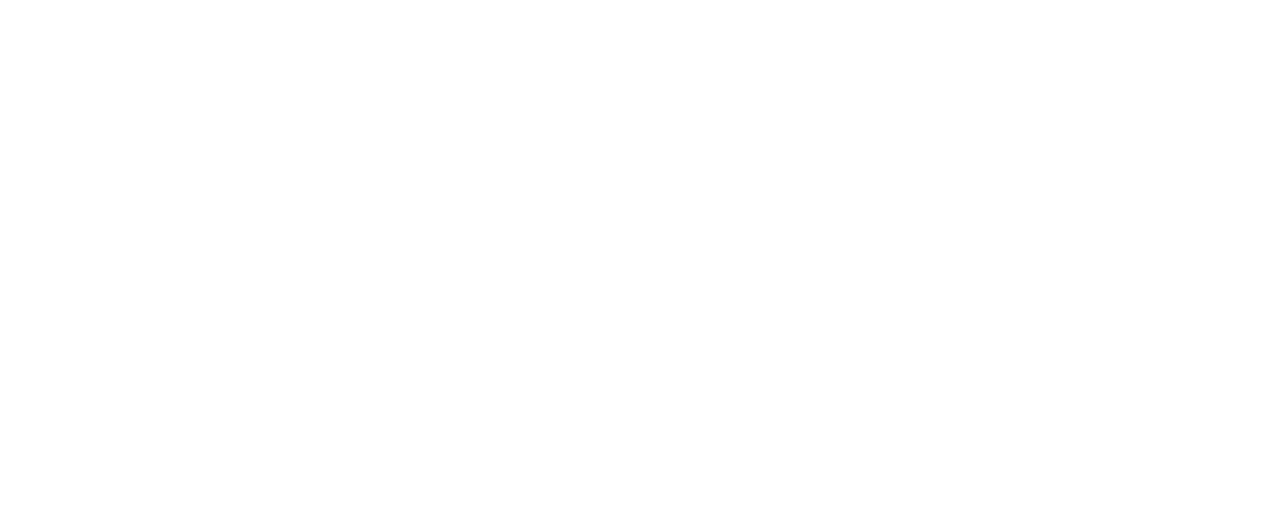
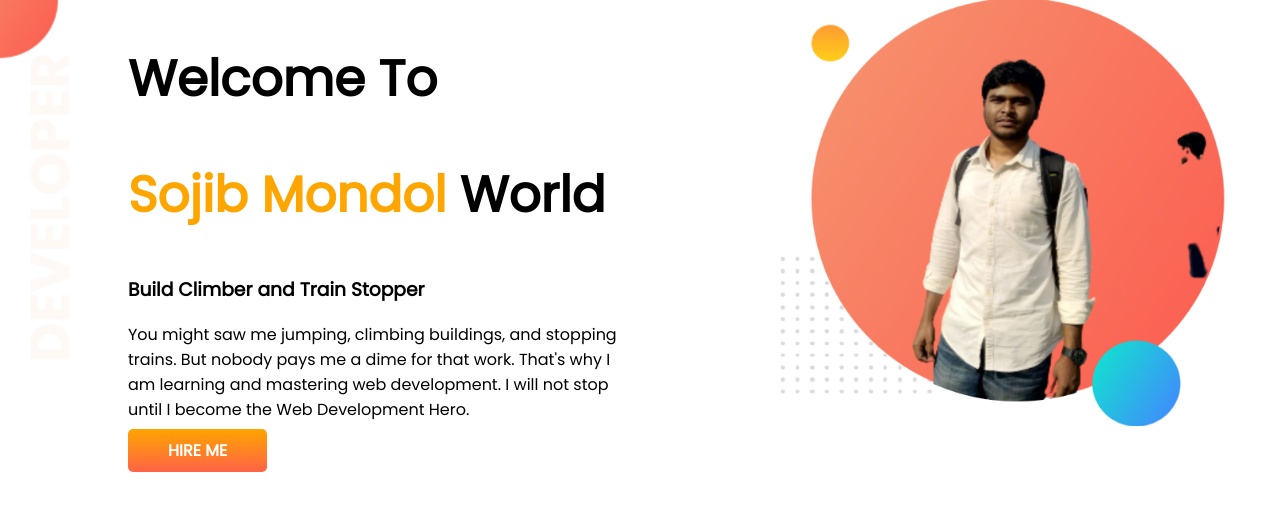
Before and after one commit to sojib-mondol/developer-porfolio, a plain HTML site: page index.html in a window 1280 px wide. Drawn offline with Linux system fonts and the light colour scheme.

Commit message:
top banner added

```diff
--- a/index.html
+++ b/index.html
@@ -5,9 +5,31 @@
     <meta http-equiv="X-UA-Compatible" content="IE=edge">
     <meta name="viewport" content="width=device-width, initial-scale=1.0">
     <title>Sojib Portfolio</title>
+    <link rel="preconnect" href="https://fonts.googleapis.com">
+    <link rel="preconnect" href="https://fonts.gstatic.com" crossorigin>
+    <link href="https://fonts.googleapis.com/css2?family=Poppins&display=swap" rel="stylesheet">
     <link rel="stylesheet" href="style.css">
 </head>
 <body>
+    <section class="top-banner">
+        <div class="half-width">
+            <h1>Welcome To</h1>
+            <h1 ><span class="orange-color">Sojib Mondol</span> World </h1>
+
+            <h3>Build Climber and Train Stopper</h3>
+            <p>You might saw me jumping, climbing buildings, and stopping trains. But nobody pays me a dime for that work. That's why I am learning and mastering web development. I will not stop until I become the Web Development Hero.
+            </p>
+
+            <a class="hireMe-button" href="https://www.linkedin.com/in/sojib-mondol-560a27193/" target="_blank">HIRE ME</a>
+        </div>
+
+        <div class="half-width">
+            <img src="images/my_pic_with_bg.png" alt="Founder img">
+        </div>
+    </section>
+
+
+
 
 </body>
 </html>
--- a/style.css
+++ b/style.css
@@ -0,0 +1,38 @@
+body{
+    font-family: 'Poppins', sans-serif;
+    margin: 0;
+}
+
+h1{
+    font-size: 50px;
+}
+
+.orange-color{
+    color: orange;
+}
+
+section {
+    display: flex;
+}
+.half-width {
+    width: 50%;
+    padding-left: 10%;
+}
+
+.half-width img {
+    width: 100%;
+}
+
+.hireMe-button{
+    text-decoration: none;
+    background-image: linear-gradient(orange, tomato);
+    padding: 10px 40px;
+    color: white;
+    font-weight: 700;
+    border-radius: 5px;
+}
+
+.top-banner{
+    background-image: url(images/top-banner.png);
+    background-repeat: no-repeat;
+}
```
Also changed, not shown: images/dream-bg.png (added), images/exp-bg.png (added), images/jhankar.png (added), images/jhankar2.png (added), images/my-bg.png (added), images/my-bg2.png (added), images/my_pic_with_bg.png (added), images/top-banner.png (added), 7 other files.
